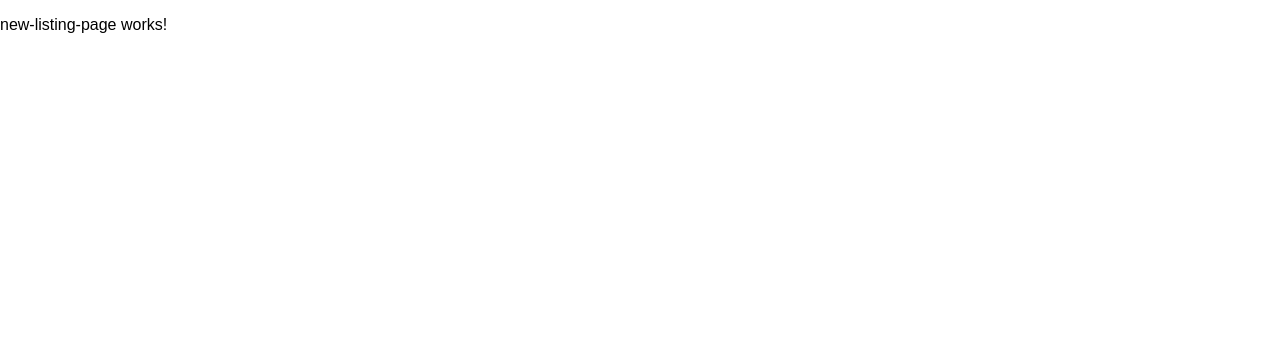
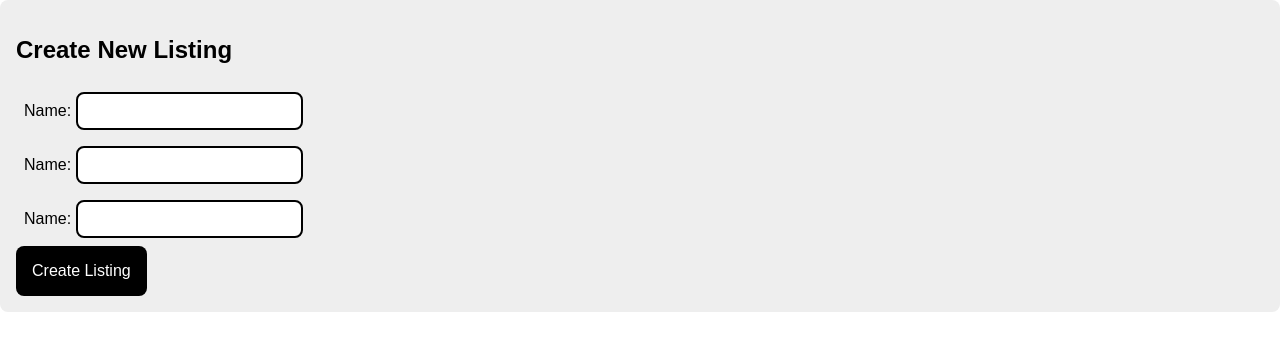
Before and after one commit to burakerdgn1/Buy-And-Sell, an Angular app in the folder buy-and-sell/: page /new-listing in a window 1280 px wide. Shown: the top 350 px of the page. Built offline with nearby package versions, Linux system fonts and the light colour scheme.

Commit message:
My Listings Page is created, default content is initialized.
New Listing Page is created, default content is initialized.

```diff
--- a/buy-and-sell/src/app/my-listings-page/my-listings-page.component.html
+++ b/buy-and-sell/src/app/my-listings-page/my-listings-page.component.html
@@ -1 +1,14 @@
-<p>my-listings-page works!</p>
+<div class="content-box" *ngFor="let listing of listings">
+    <h3>{{listing.name}}</h3>
+    <h3>{{listing.description}}</h3>
+    <h3>{{listing.price|currency}}</h3>
+    <div class="buttons-container">
+        <a routerLink="/edit-listing/{{listing.id}}">
+            <button>Edit</button>
+        </a>
+        <button (click)="onDeleteClicked(listing.id)">Delete</button>
+    </div>
+</div>
+<a routerLink="/new-listing">
+    <button>Create New Listing</button>
+</a>
--- a/buy-and-sell/src/app/my-listings-page/my-listings-page.component.ts
+++ b/buy-and-sell/src/app/my-listings-page/my-listings-page.component.ts
@@ -1,10 +1,20 @@
-import { Component } from '@angular/core';
+import { Component, OnInit } from '@angular/core';
+import { Listing } from '../models/list-item';
+import { fakeListings } from '../fake-data';
 
 @Component({
   selector: 'app-my-listings-page',
   templateUrl: './my-listings-page.component.html',
   styleUrls: ['./my-listings-page.component.css']
 })
-export class MyListingsPageComponent {
+export class MyListingsPageComponent implements OnInit {
+  ngOnInit(): void {
+    this.listings=fakeListings;
+  }
+  listings:Listing[]=[];
+  onDeleteClicked(listingId:string){
+    alert(`Deleting the listing with id: ${listingId}`);
+
+  }
 
 }
--- a/buy-and-sell/src/app/new-listing-page/new-listing-page.component.html
+++ b/buy-and-sell/src/app/new-listing-page/new-listing-page.component.html
@@ -1 +1,26 @@
-<p>new-listing-page works!</p>
+<div class="content-box">
+    <h2>Create New Listing</h2>
+    <form (ngSubmit)="onSubmit()">
+        <div>
+            <label for="name">
+                Name:
+            </label>
+            <input type="text" id="name" name="name" [(ngModel)]="name">
+        </div>
+
+        <div>
+            <label for="description">
+                Name:
+            </label>
+            <input type="text" id="description" name="description" [(ngModel)]="description">
+        </div>
+
+        <div>
+            <label for="price">
+                Name:
+            </label>
+            <input type="text" id="price" name="price" [(ngModel)]="price">
+        </div>
+        <button type="submit">Create Listing</button>
+    </form>
+</div>
--- a/buy-and-sell/src/app/new-listing-page/new-listing-page.component.ts
+++ b/buy-and-sell/src/app/new-listing-page/new-listing-page.component.ts
@@ -1,4 +1,5 @@
 import { Component } from '@angular/core';
+import { Router } from '@angular/router';
 
 @Component({
   selector: 'app-new-listing-page',
@@ -6,5 +7,14 @@ import { Component } from '@angular/core';
   styleUrls: ['./new-listing-page.component.css']
 })
 export class NewListingPageComponent {
+  name:string='';
+  description:string='';
+  price:string='';
+  constructor(private router:Router){}
 
+  onSubmit(){
+    alert('Creating new listing...');
+    this.router.navigateByUrl('/my-listings')
+
+  }
 }
```
